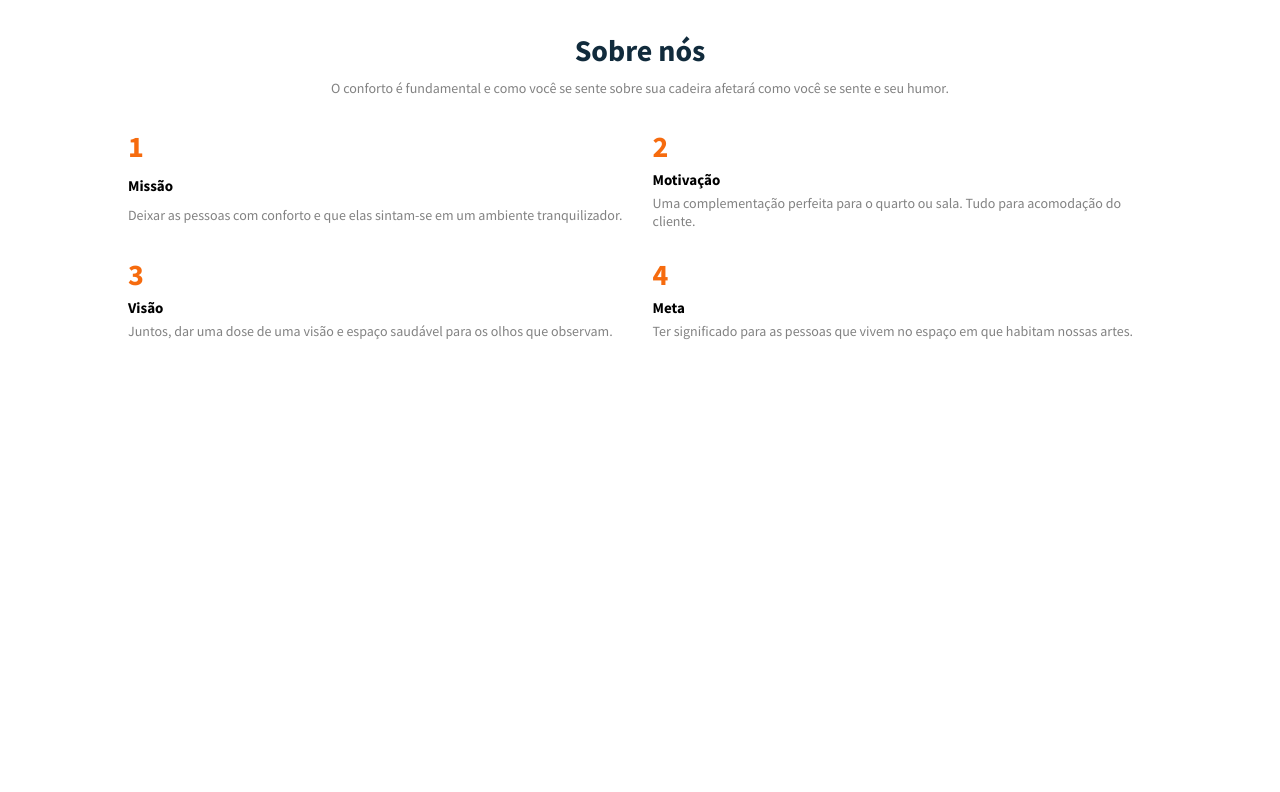
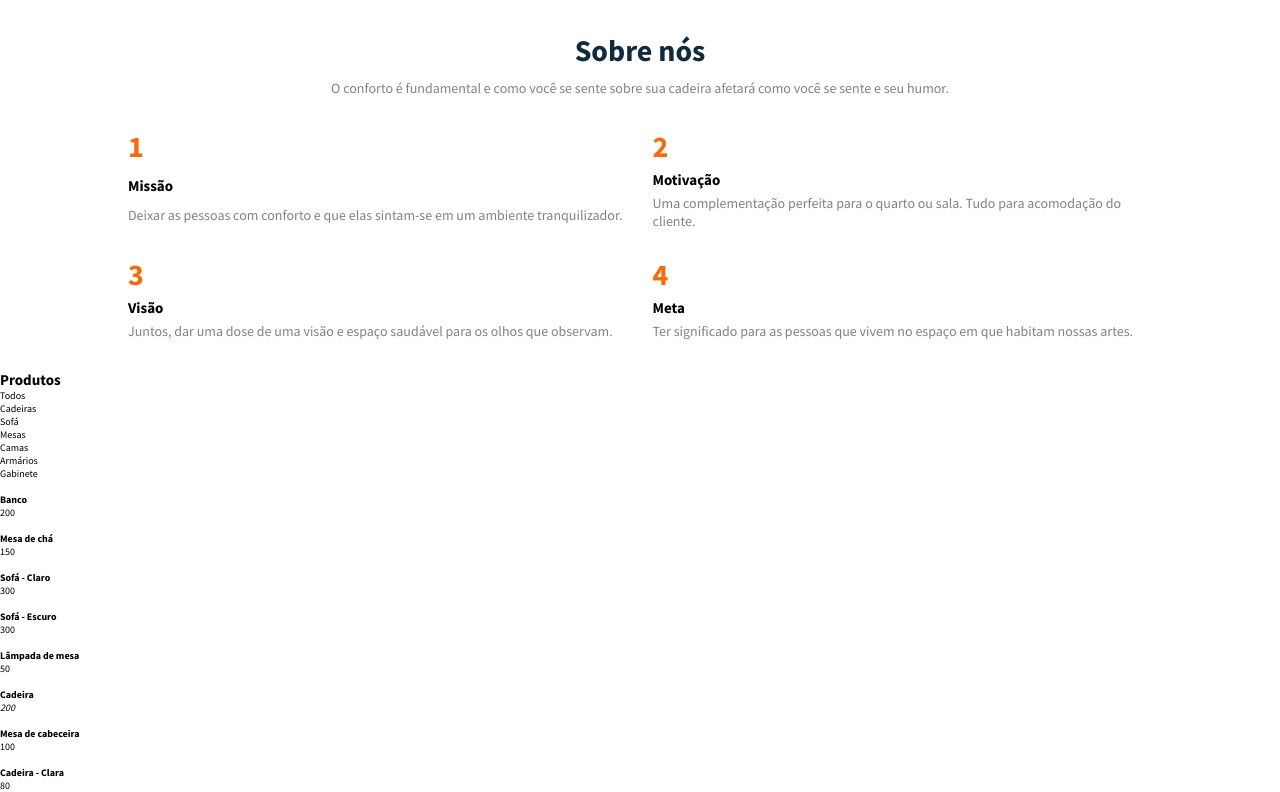
Before and after one commit to Ohnilrac/Zing, a React (Vite) app: page / in a window 1280 px wide. Shown: the part 729-1521 px from the top of the page. Before the commit the page ends 1099 px from the top, so only its background shows below. Built offline with nearby package versions, Linux system fonts and the light colour scheme.

Commit message:
Products 1.0

```diff
--- a/src/App.tsx
+++ b/src/App.tsx
@@ -1,6 +1,7 @@
 import { About } from "./components/about";
 import { Header } from "./components/header";
 import { Home } from "./components/home";
+import { Products } from "./components/products";
 import { GlobalStyles } from "./styles/global";
 
 export function App() {
@@ -9,6 +10,7 @@ export function App() {
       <Header />
       <Home />
       <About/>
+      <Products />
       <GlobalStyles />
     </div>
   )
--- /dev/null
+++ b/src/components/products/index.tsx
@@ -0,0 +1,72 @@
+import { Container } from "./styles";
+
+export function Products(){
+  return(
+    <Container>
+      <div>
+        <h2>Produtos</h2>
+        <ul>
+          <li>Todos</li>
+          <li>Cadeiras</li>
+          <li>Sofá</li>
+          <li>Mesas</li>
+          <li>Camas</li>
+          <li>Armários</li>
+          <li>Gabinete</li>
+        </ul>
+      </div>
+      <div>
+        <section>
+          <article>
+            <img src="" alt="" />
+            <h4>Banco</h4>
+            <span>200</span>
+            <i></i>
+          </article>
+          <article>
+            <img src="" alt="" />
+            <h4>Mesa de chá</h4>
+            <span>150</span>
+            <i></i>
+          </article>
+          <article>
+            <img src="" alt="" />
+            <h4>Sofá - Claro</h4>
+            <span>300</span>
+            <i></i>
+          </article>
+          <article>
+            <img src="" alt="" />
+            <h4>Sofá - Escuro</h4>
+            <span>300</span>
+            <i></i>
+          </article>
+          <article>
+            <img src="" alt="" />
+            <h4>Lâmpada de mesa</h4>
+            <span>50</span>
+            <i></i>
+          </article>
+          <article>
+            <img src="" alt="" />
+            <h4>Cadeira</h4>
+            <span></span>
+            <i>200</i>
+          </article>
+          <article>
+            <img src="" alt="" />
+            <h4>Mesa de cabeceira</h4>
+            <span>100</span>
+            <i></i>
+          </article>
+          <article>
+            <img src="" alt="" />
+            <h4>Cadeira - Clara</h4>
+            <span>80</span>
+            <i></i>
+          </article>
+        </section>
+      </div>
+    </Container>
+  )
+}
--- /dev/null
+++ b/src/components/products/styles.ts
@@ -0,0 +1,3 @@
+import styled from "styled-components";
+
+export const Container = styled.div``
```
